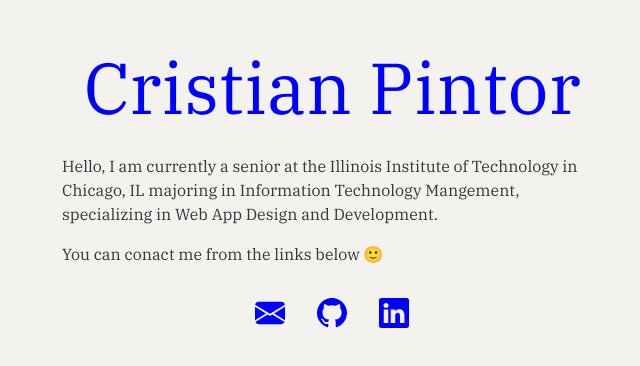
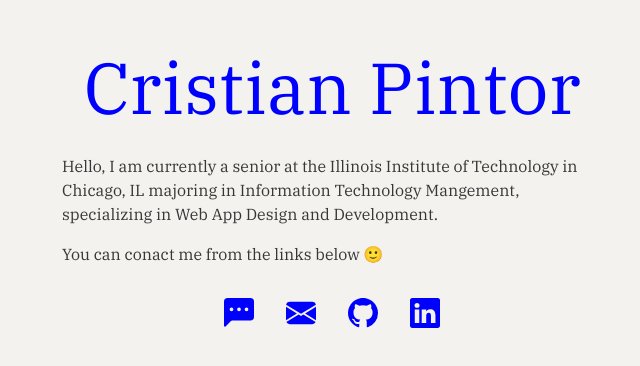
Before and after one commit to cpintor/cpintor.github.io, a website: page index.html in a window 1280 px wide. Shown: the part 206-572 px from the top of the page, without its empty margins (308-948 px from the left). Drawn offline with nearby package versions, Linux system fonts and the light colour scheme.

Commit message:
Adding blog link

```diff
--- a/css/style.css
+++ b/css/style.css
@@ -17,3 +17,7 @@ p {
 .bi {
   color: #00f;
 }
+
+.bi:hover {
+  color: rgb(21, 97, 248);
+}
--- a/index.html
+++ b/index.html
@@ -38,6 +38,9 @@
       </div>
       <!-- Navbar  -->
       <nav class="navbar justify-content-center">
+            <a class="nav-item nav-link" href="https://cpintor.github.io/blog/"><svg xmlns="http://www.w3.org/2000/svg" width="30" height="30" fill="currentColor" class="bi bi-chat-left-dots-fill" viewBox="0 0 16 16">
+              <path d="M0 2a2 2 0 0 1 2-2h12a2 2 0 0 1 2 2v8a2 2 0 0 1-2 2H4.414a1 1 0 0 0-.707.293L.854 15.146A.5.5 0 0 1 0 14.793V2zm5 4a1 1 0 1 0-2 0 1 1 0 0 0 2 0zm4 0a1 1 0 1 0-2 0 1 1 0 0 0 2 0zm3 1a1 1 0 1 0 0-2 1 1 0 0 0 0 2z"/>
+            </svg></a>
 
             <!-- <a class="nav-item nav-link active" href="#">Home <span class="sr-only">(current)</span></a> -->
             <a class="nav-item nav-link" href="mailto: cpintor@hawk.iit.edu"><svg xmlns="http://www.w3.org/2000/svg" width="30" height="30" fill="currentColor" class="bi bi-envelope-fill" viewBox="0 0 16 16">
```
